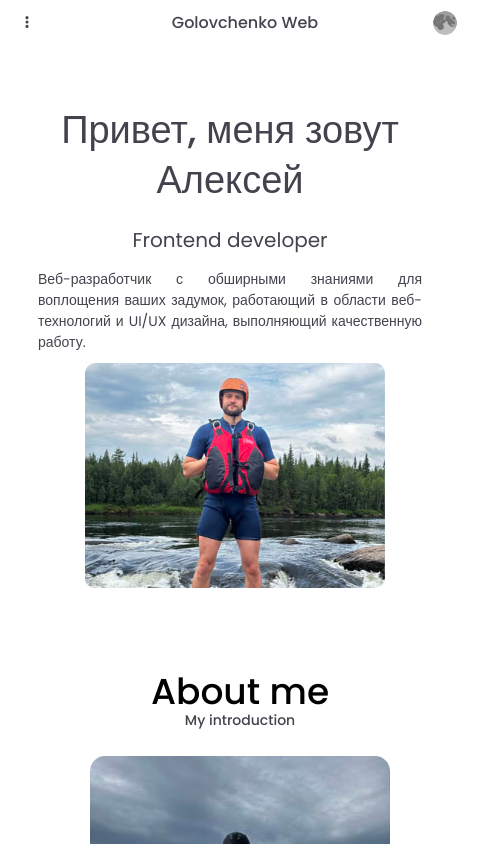
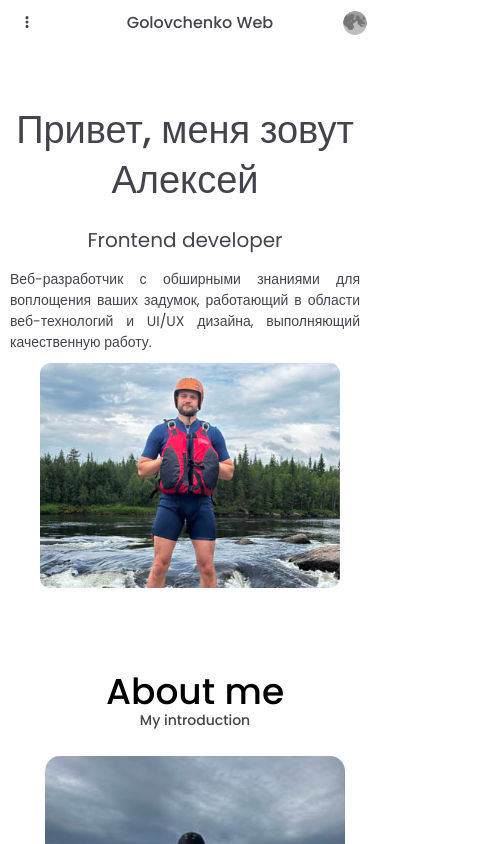
Before and after one commit to lexaarni777/golovchenkoweb, a React (Create React App) app: page / in a window 390 px wide. Shown: the top 844 px of the page, 480 px wide, since content can reach past the window. Built offline with nearby package versions, Linux system fonts and the light colour scheme.

Commit message:
mobile verst

```diff
--- a/src/hoc/Layout.module.scss
+++ b/src/hoc/Layout.module.scss
@@ -14,6 +14,5 @@
 @media (max-width: 480px) {
     .Layout{
         max-width: 480px;
-        min-width: 480px;
     }
 }
```
